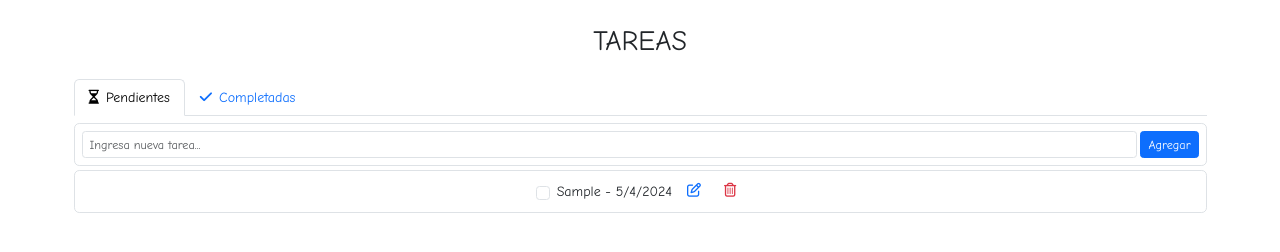
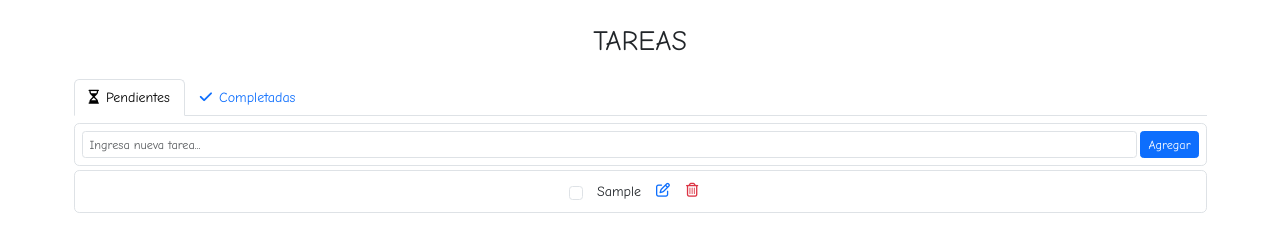
Before and after one commit to luendz/luendz.github.io, a plain HTML site: page index.html in a window 1280 px wide. Both pictures are taken after typing "Sample" into the empty fields and a click on the button "Agregar". Drawn offline with nearby package versions, Linux system fonts and the light colour scheme.

Commit message:
Update index.html

```diff
--- a/index.html
+++ b/index.html
@@ -15,10 +15,13 @@
 	<title>Lista de Tareas</title>
 	<style>
 		* {
-			font-family: "Comic Sans MS", cursive, sans-serif;
+			font-family: "Comic Sans MS", sans-serif;
 			font-size: 14px;
 		}
 
+		.btns{
+			min-width: 70px;
+		}
 
 	</style>
 </head>
@@ -99,8 +102,8 @@
 		// Función para renderizar una tarea en la lista de tareas pendientes
 		function renderTask(task) {
 			var listItem = document.createElement('div');
-			listItem.className = 'border rounded p-2 mt-1 clearfix';
-			listItem.innerHTML = '<div class="task-description d-flex justify-content-center align-items-center"><input type="checkbox" class="form-check-input"><label class="form-check-label ms-2 text-break fw-lighter" id="lbl' + task.id + '">' + task.description + ' - ' + task.date + '</label><div class=""> <a class="btn btn-sm ms-2" data-bs-toggle="collapse" href="#textarea' + task.id + '" role="button" aria-expanded="false" aria-controls="textarea' + task.id + '"><i class="fa-regular fa-edit text-primary"></i></a><button class="delete-btn btn btn-sm ms-2"><i class="fa-regular fa-trash-can text-danger"></i></button></div></div><div class="collapse w-100" id="textarea' + task.id + '"> <textarea id="inputtxt' + task.id + '" class="form-control form-control-sm" rows="2">' + task.description + '</textarea><div class="d-grid gap-1 col-12 mx-auto"><button class="btn btn-sm btn-primary mt-1" onclick="SaveDesc(\'inputtxt' + task.id + '\', \'' + task.id + '\', \'lbl' + task.id + '\')"><i class="fa-regular fa-floppy-disk"></i></button></div></div>';
+			listItem.className = 'border rounded p-2 mt-1 clearfix task-description d-flex justify-content-center align-items-center';
+			listItem.innerHTML = '<input type="checkbox" class="form-check-input"><label class="form-check-label ms-3 text-break fw-lighter" id="lbl' + task.id + '">' + task.description + '</label><div class="btns"> <a class="btn btn-sm ms-2" data-bs-toggle="collapse" href="#textarea' + task.id + '" role="button" aria-expanded="false" aria-controls="textarea' + task.id + '"><i class="fa-regular fa-edit text-primary"></i></a><button class="delete-btn btn btn-sm"><i class="fa-regular fa-trash-can text-danger"></i></button></div></div><div class="collapse w-100" id="textarea' + task.id + '"> <textarea id="inputtxt' + task.id + '" class="form-control form-control-sm" rows="2">' + task.description + '</textarea><div class="d-grid gap-1 col-12 mx-auto"><button class="btn btn-sm btn-primary mt-1" onclick="SaveDesc(\'inputtxt' + task.id + '\', \'' + task.id + '\', \'lbl' + task.id + '\')"><i class="fa-regular fa-floppy-disk"></i></button></div>';
 
 			var deleteBtn = listItem.querySelector('.delete-btn');
 			deleteBtn.addEventListener('click', function () {
```
